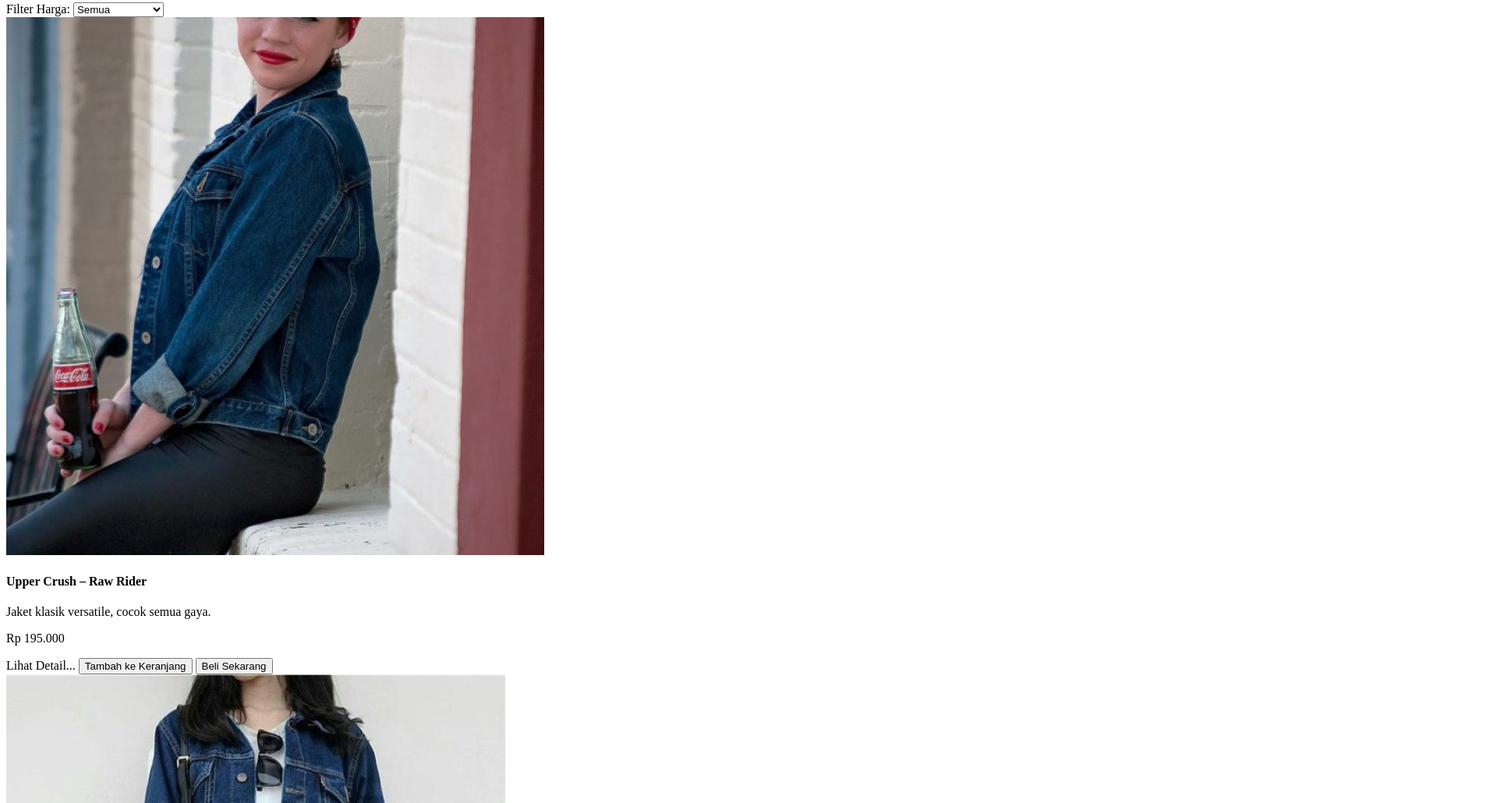
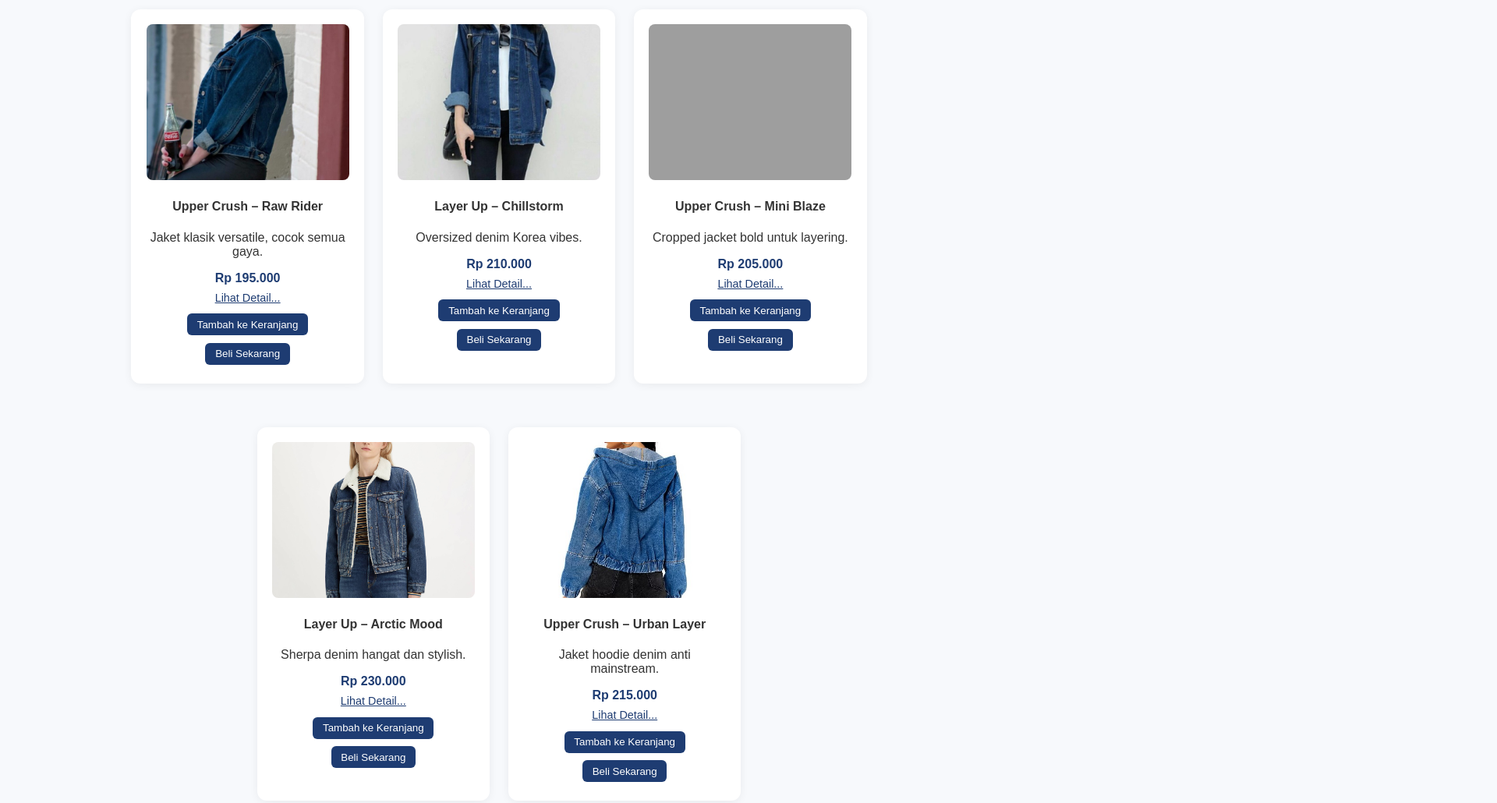
Before and after one commit to SyifaAbna/209240063-SyifaAbnaNR_ECommerce_UAS, a plain HTML site: page produk-jaket.html in a window 1280 px wide. Shown: the part 195-1225 px from the top of the page at 78% size, 1920 px wide, since content can reach past the window. Drawn offline with Linux system fonts and the light colour scheme; files that its build step writes are made by us from their sources; the site is published under a folder, as on GitHub Pages, so addresses that start at the root find nothing; files whose address does not match are found by name.

Commit message:
Update produk-jaket.html

```diff
--- a/produk-jaket.html
+++ b/produk-jaket.html
@@ -4,8 +4,8 @@
   <meta charset="UTF-8" />
   <meta name="viewport" content="width=device-width, initial-scale=1.0" />
   <title>JEANSYOU</title>
-  <link rel="stylesheet" href="/209240063-SyifaAbnaNurRamadhani_ECommerce_UAS/css/style.css" />
-  <script src="/209240063-SyifaAbnaNurRamadhani_ECommerce_UAS/js/script.js" defer></script>
+<link rel="stylesheet" href="style.css" />
+<script src="script.js" defer></script>
 </head>
 <body>
 
```
